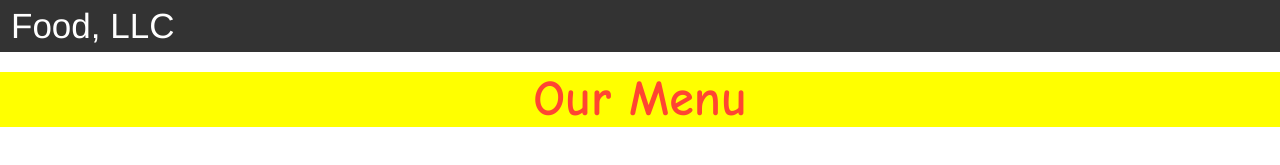
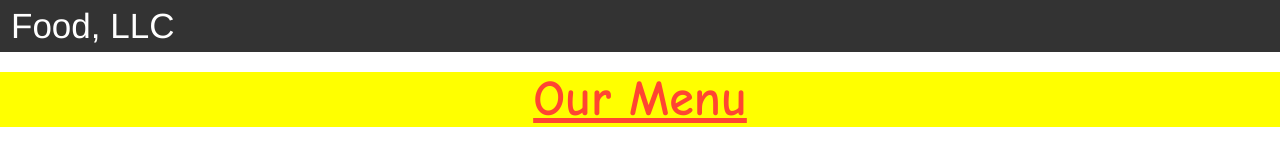
Before and after one commit to ankit-kmar/ankit-kmar.github.io, a plain HTML site: page coursera/coursera/module-3 solution/index.html in a window 1280 px wide. In both pictures the pointer is over the element "Our Menu". Shown: the top 165 px of the page. Drawn offline with nearby package versions, Linux system fonts and the light colour scheme.

Commit message:
Update style.css

```diff
--- a/coursera/coursera/module-3 solution/style.css
+++ b/coursera/coursera/module-3 solution/style.css
@@ -67,9 +67,9 @@ li{
 	display: block;
 }
 
-.menu-item:hover{
-	background-color: rgba(0,0,0,0.9);
-	color: rgba(0,0,0,0.4);
+h1:hover{
+	background-color: yellow;
+        text-decoration: underline;
 }
 
 
```
